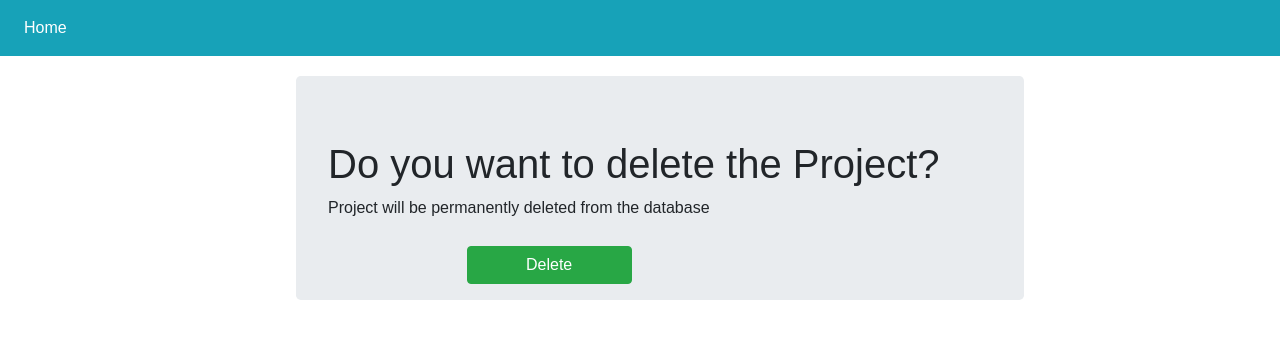
After one commit to Supreeth-Shetty/project-neuro-data, a Flask app: page /deletePage/1 in a window 1280 px wide. The commit adds this page. Shown: the top 339 px of the page. Run offline with Flask 2, Linux system fonts and the light colour scheme; some libraries are stand-ins or nearby versions.

Commit message:
add delete project page

```diff
--- a/app.py
+++ b/app.py
@@ -116,6 +116,20 @@ def signup():
         return render_template('signup.html', msg=msg)
 
 
+@app.route('/deletePage/<id>', methods=['GET'])
+def renderDeleteProject(id):
+    return render_template('deleteProject.html', data={"id": id})
+
+
+@app.route('/deleteProject/<id>', methods=['GET'])
+def deleteProject(id):
+    print(id)
+    if id:
+        mysql.delete_record(f'DELETE FROM tblProjects WHERE Id={id}')
+        return redirect(url_for('index'))
+    else:
+        return redirect(url_for('login'))
+
 @app.route('/logout')
 def logout():
     session.pop('loggedin', None)
--- a/src/static/css/style.css
+++ b/src/static/css/style.css
@@ -133,3 +133,11 @@ width:60px
   0% { transform: rotate(0deg); }
   100% { transform: rotate(360deg); }
 }
+
+.delete-div{
+    width: 60%;
+    margin-left: 20%;
+}
+    .float-left{
+    margin-top:20px !important;
+    }
--- /dev/null
+++ b/src/templates/deleteProject.html
@@ -0,0 +1,13 @@
+{% extends 'base.html' %}
+
+{% block content %}
+<div class="home delete-div">
+  <div class="jumbotron">
+    <h1>Do you want to delete the Project?</h1>
+    <p>Project will be permanently deleted from the database</p>
+    <div class="float-left">
+      <a href="/deleteProject/{{data.id}}"><button type="button" class="btn btn-success add-button">Delete</button></a>
+    </div>
+  </div>
+</div>
+{% endblock %}
```
Also changed, not shown: src/templates/index.html (+12 -21 lines), 1 other file.
